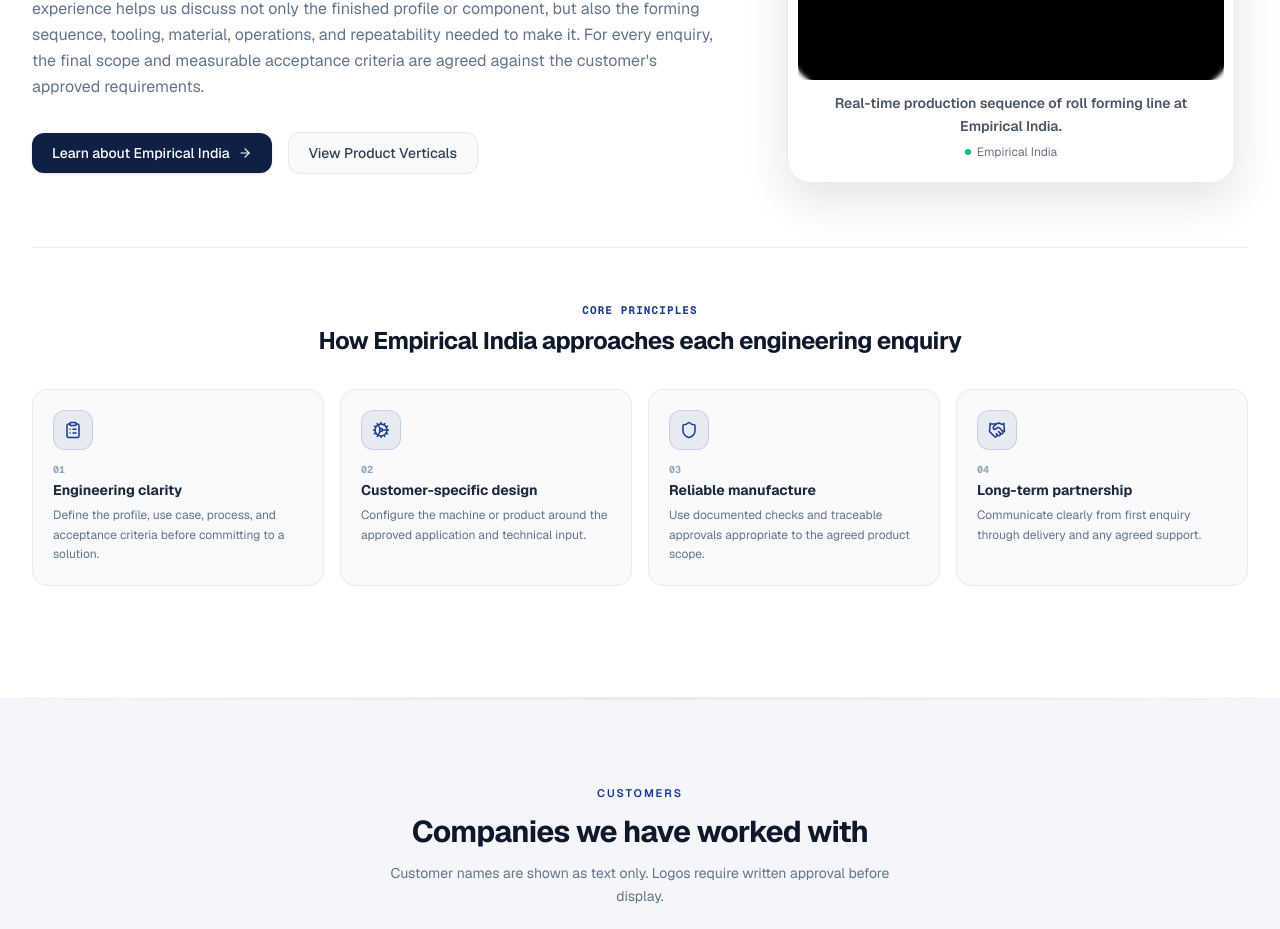
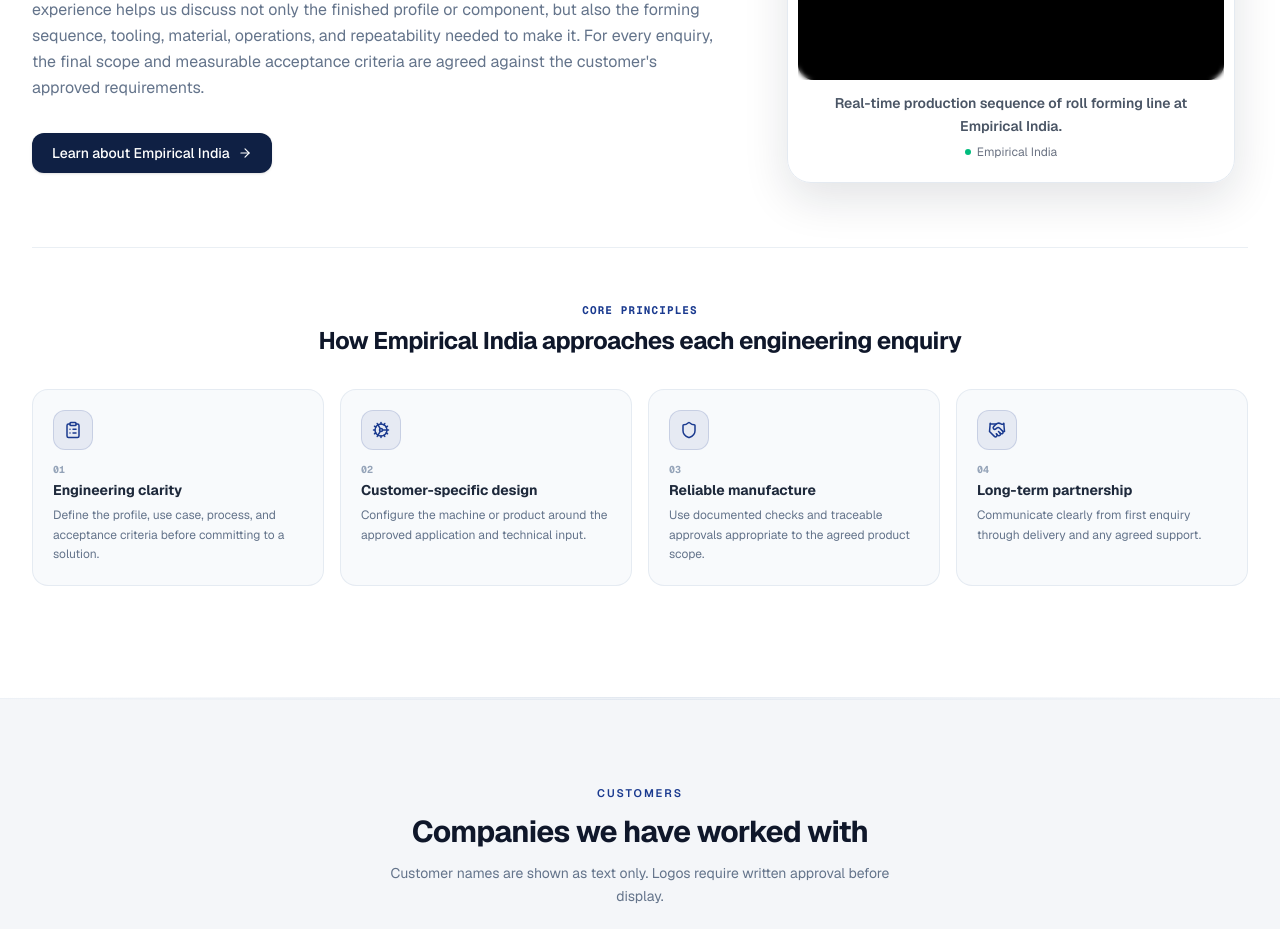
Before and after one commit to GaneshWakchaure005/empirical-india-website, a Next.js app: page / in a window 1280 px wide. Shown: the part 3599-4528 px from the top of the page. Built offline with nearby package versions, Linux system fonts and the light colour scheme; grey boxes are pictures that could not be loaded.

Commit message:
remove incorrect redirect path

```diff
--- a/components/home/ApproachSection.tsx
+++ b/components/home/ApproachSection.tsx
@@ -141,13 +141,6 @@ export default function ApproachSection({
                   size={14}
                   className="group-hover:translate-x-0.5 transition-transform"
                 />
-              </Link>
-
-              <Link
-                href="/products"
-                className="inline-flex items-center gap-2 px-5 py-2.5 rounded-xl border border-steel-200 hover:border-steel-300 bg-steel-50 hover:bg-white text-steel-700 font-medium text-sm transition-all"
-              >
-                <span>View Product Verticals</span>
               </Link>
             </div>
           </motion.div>
--- a/components/layout/Footer.tsx
+++ b/components/layout/Footer.tsx
@@ -70,10 +70,10 @@ export default function Footer() {
     <footer className="bg-steel-900 text-steel-300">
       {/* Main Footer - Compact Layout */}
       <div className="max-w-7xl mx-auto px-4 sm:px-6 lg:px-8 pt-10 sm:pt-12 pb-8">
-        <div className="grid grid-cols-1 sm:grid-cols-2 lg:grid-cols-12 gap-8 lg:gap-8">
+        <div className="grid grid-cols-2 sm:grid-cols-2 lg:grid-cols-12 gap-8 lg:gap-8">
 
           {/* Brand & Address Column */}
-          <div className="sm:col-span-2 lg:col-span-4">
+          <div className=" col-span-2 sm:col-span-1 lg:col-span-4">
             <Link href="/" aria-label="Empirical India Home" className="inline-block mb-3.5">
               <div className="relative w-[150px] sm:w-[160px] h-[38px]">
                 <Image
```
